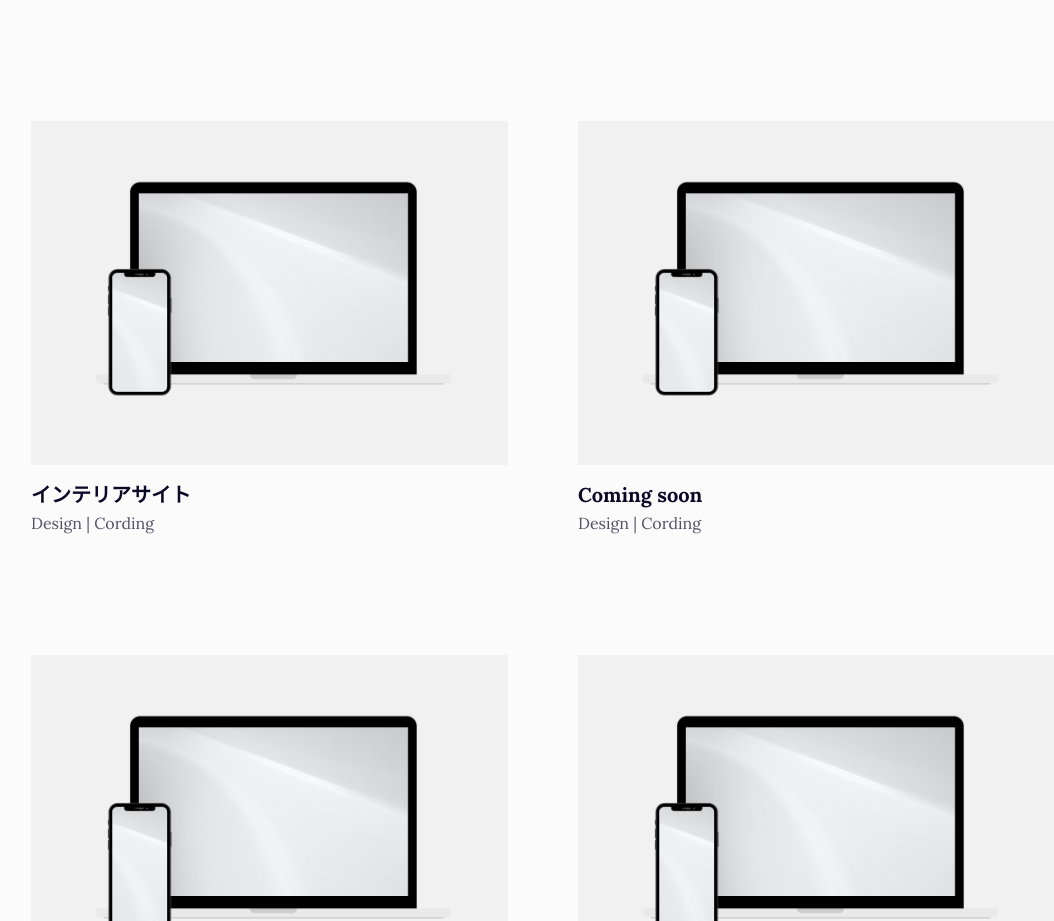
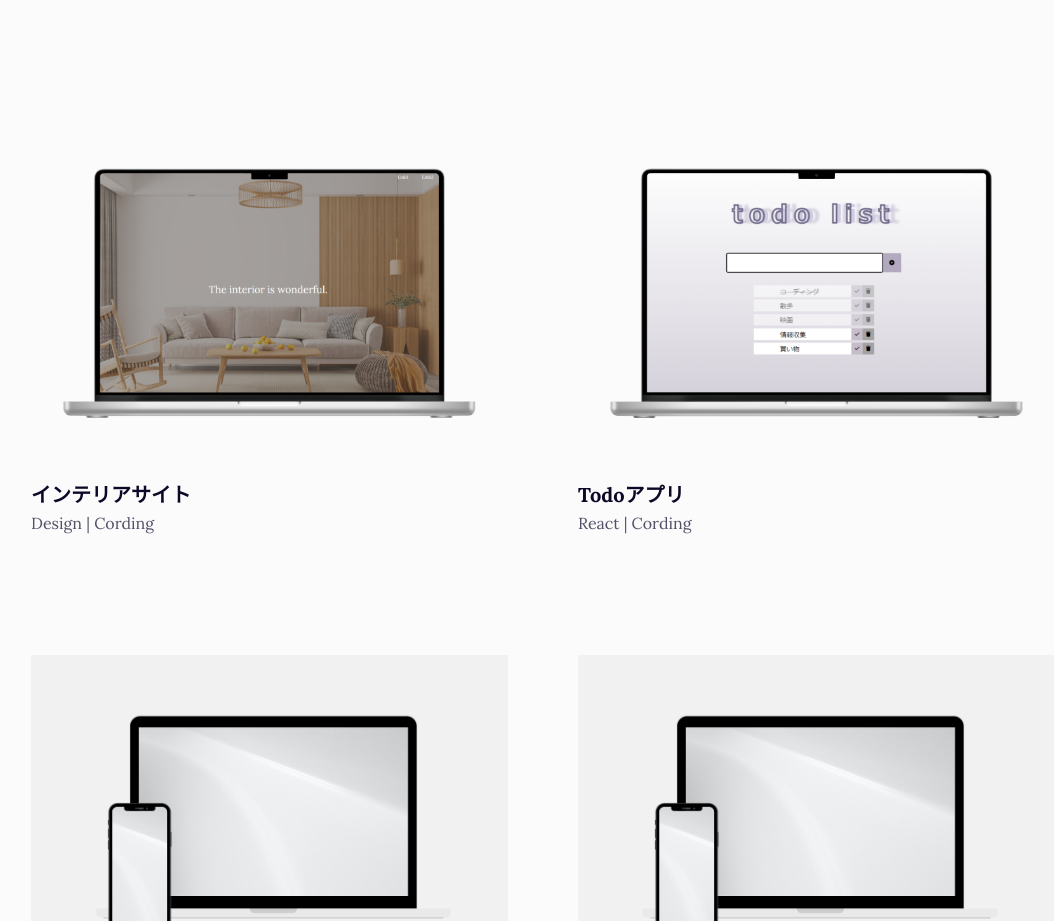
Before and after one commit to Ogawa-251/Ogawa-portfolio, a plain HTML site: page index.html in a window 1280 px wide. Shown: the part 1857-2778 px from the top of the page, without its empty margins (97-1151 px from the left). Drawn offline with nearby package versions, Linux system fonts and the light colour scheme.

Commit message:
ポートフォリオ修正更新

```diff
--- a/index.html
+++ b/index.html
@@ -224,7 +224,7 @@
       <div class="c-bnr practice03">
         <div class="section3-img-box">
           <a href="pages/works-interior-site.html" target="_blank">
-          <img src="img/mp.png" alt="インテリアサイト">
+          <img src="img/interior.png" alt="インテリアサイト">
           </a>
         </div>
       </div>
@@ -235,15 +235,22 @@
       </div>
     </div>
 
-      <div class="section3-flex-column">
-        <div class="section3-img-box c-bnr practice03">
-          <img src="img/mp.png" alt="モックアップ画像">
-        </div>
-        <div class="section3-text-box">
-          <h3>Coming soon</h3>
-        <p>Design | Cording</p>
+    <div class="section3-flex-column">
+
+      <div class="c-bnr practice03">
+        <div class="section3-img-box">
+          <a href="https://react-todo-r7q.pages.dev/" target="_blank">
+          <img src="img/todo.png" alt="Todoアプリ">
+          </a>
         </div>
       </div>
+
+      <div class="section3-text-box">
+        <h3>Todoアプリ</h3>
+        <p>React | Cording</p>
+      </div>
+    </div>
+
     </div>
       <!-- 複製 -->
   <div class="section3-text-img-area">
```
Also changed, not shown: pages/works-interior-site.html (+2 -2 lines), img/interior.png (added), img/todo.png (added).
